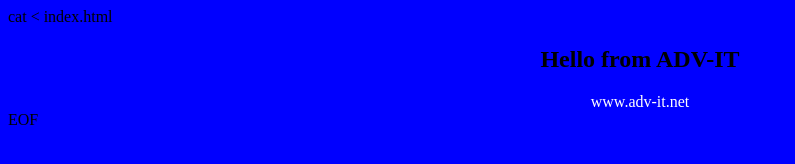
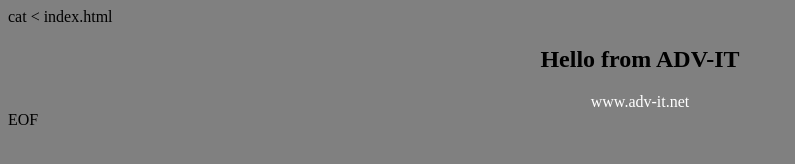
Before and after one commit to alanrossdev/app-for-jenkins, a plain HTML site: page index.html in a window 1280 px wide. Shown: the whole page, without its empty margins (0-795 px from the left). Drawn offline with Linux system fonts and the light colour scheme.

Commit message:
Update index.html

```diff
--- a/index.html
+++ b/index.html
@@ -1,6 +1,6 @@
 cat <<EOF > index.html
 <html>
-<body bgcolor=blue>
+<body bgcolor=gray>
 <center>
 <h2><font color=black>Hello from ADV-IT</font></h2>
 
```
